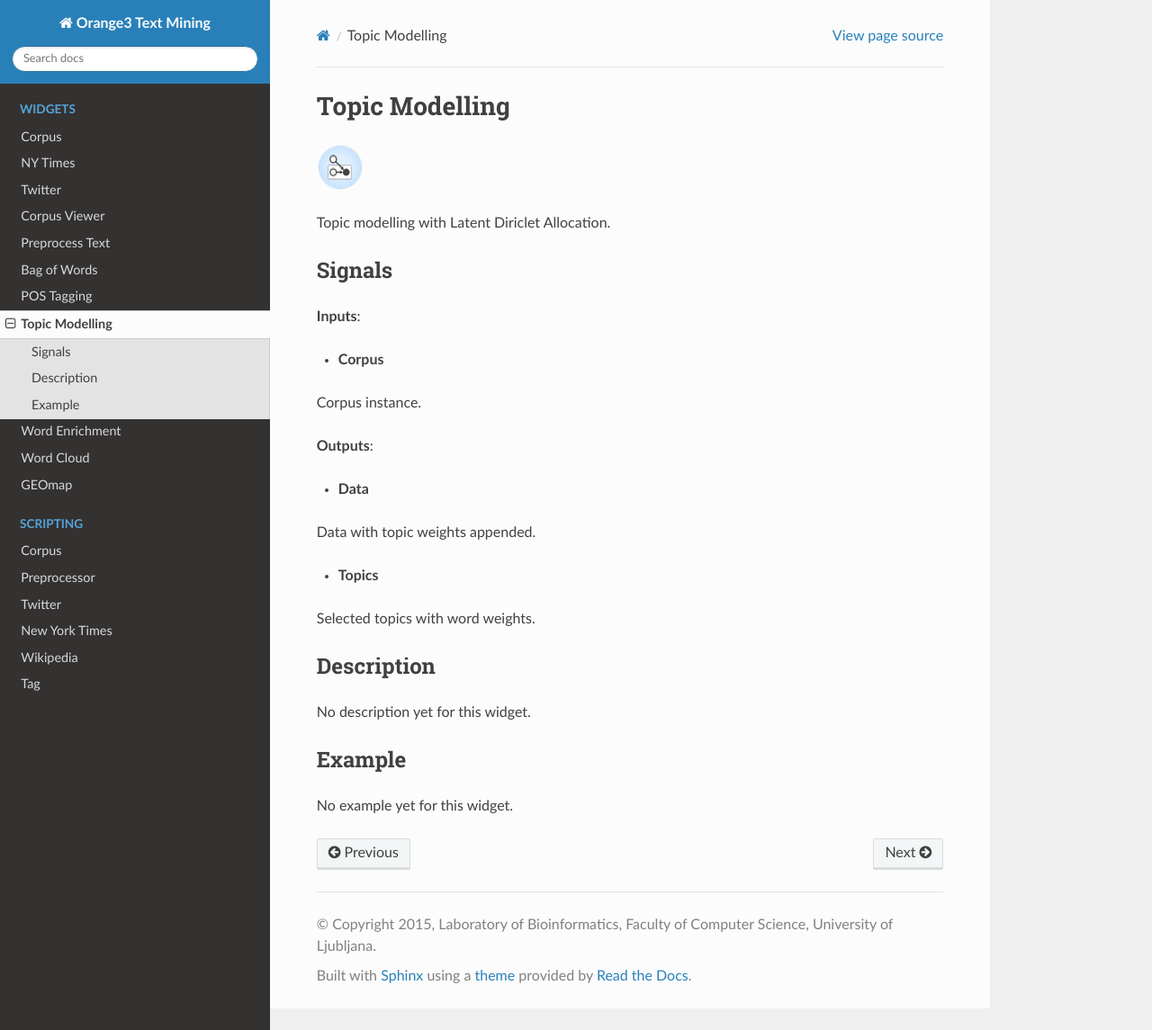
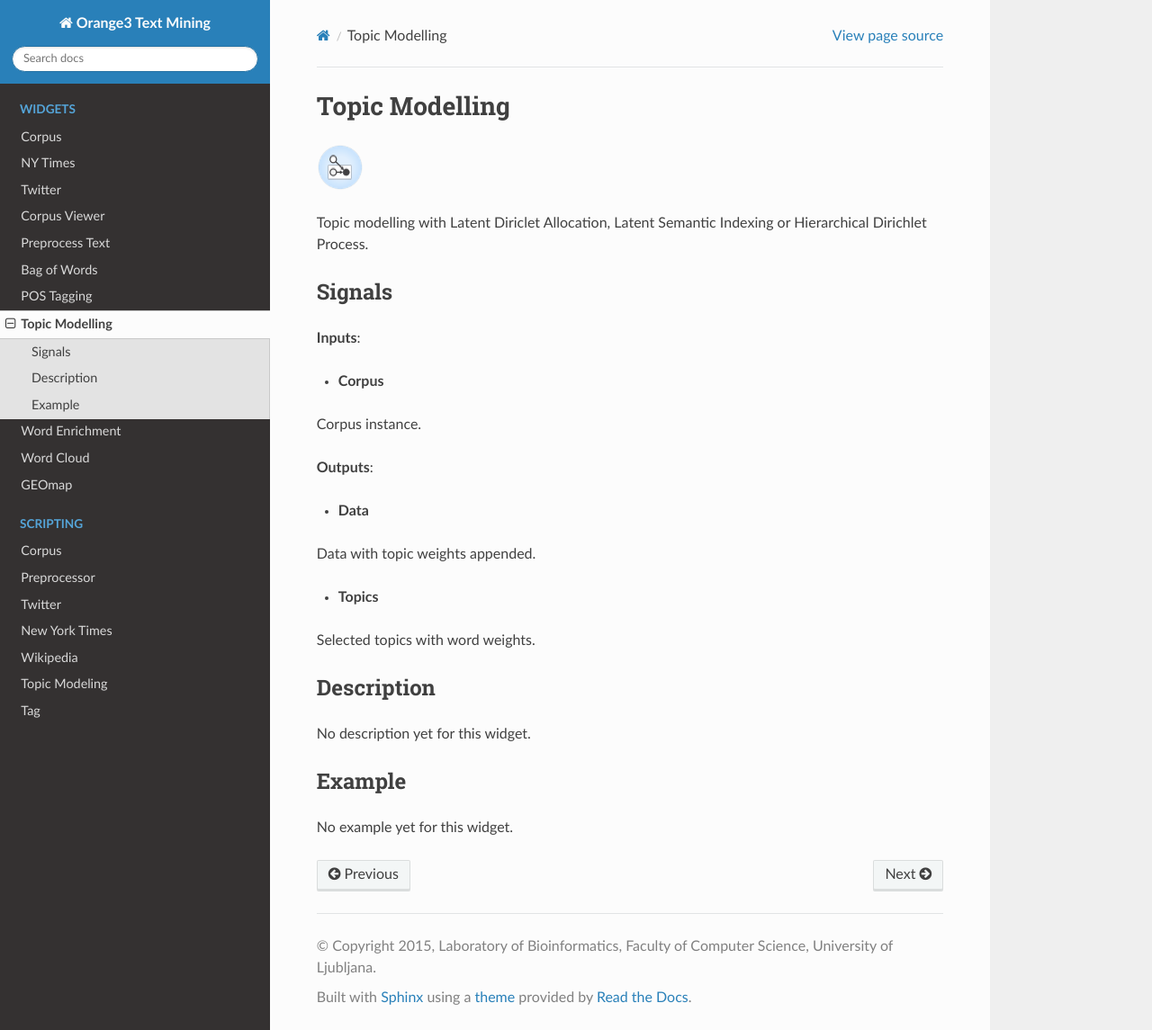
Before and after one commit to biolab/orange3-text, a Sphinx documentation site: the page built from doc/widgets/topicmodelling.rst, in a window 1280 px wide and 1145 px high. Shown: the whole window at 90% size. Built offline with Sphinx 7.4.7 and the Read the Docs theme 2.0.0, drawn with Linux system fonts in a browser that asks for light colours.

Commit message:
Docs: improve topic modeling documentation

```diff
--- a/doc/index.rst
+++ b/doc/index.rst
@@ -32,6 +32,7 @@
    scripting/twitter.rst
    scripting/nyt.rst
    scripting/wikipedia.rst
+   scripting/topicmodeling.rst
    scripting/tag.rst
 
 Indices and tables
--- a/doc/widgets/topicmodelling.rst
+++ b/doc/widgets/topicmodelling.rst
@@ -4,7 +4,7 @@
 
 .. figure:: icons/topicmodelling.png
 
-Topic modelling with Latent Diriclet Allocation.
+Topic modelling with Latent Diriclet Allocation, Latent Semantic Indexing or Hierarchical Dirichlet Process.
 
 Signals
 -------
```
Also changed, not shown: doc/scripting/topicmodeling.rst (added, +19 -0 lines).
